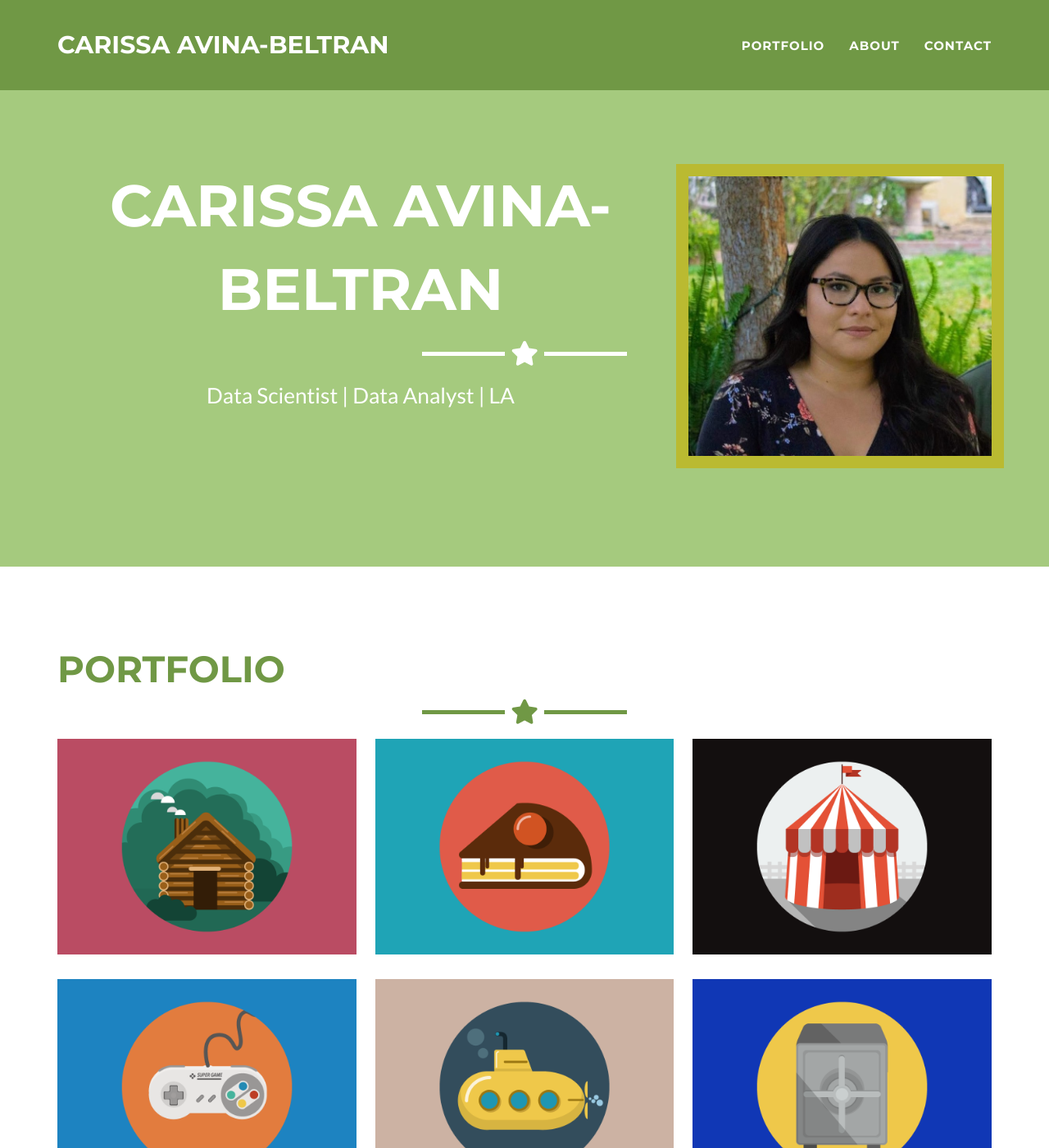
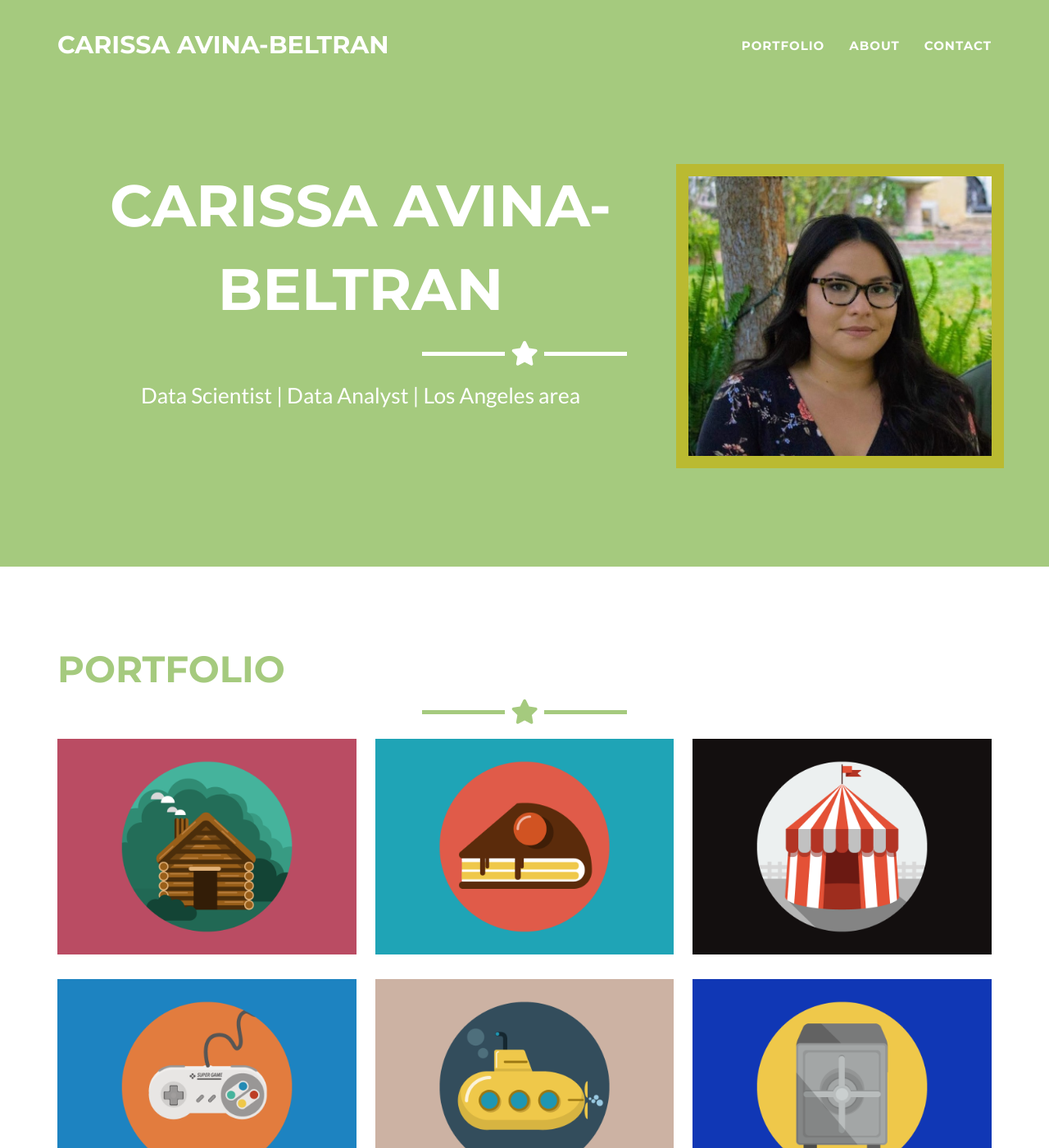
Before and after one commit to carissaavina/carissaavina.github.io, a Jekyll site: the page built from _posts/2014-07-18-project-1.markdown, in a window 1280 px wide and 1400 px high. Shown: the whole window at 82% size. Built offline with Jekyll 4.4.1, drawn with Linux system fonts in a browser that asks for light colours.

Commit message:
Update _config.yml

```diff
--- a/_config.yml
+++ b/_config.yml
@@ -4,7 +4,7 @@ email: carissaavina@gmail.com
 url: https://github.com/carissaavina/carissaavina.github.io
 description: "Write an awesome description for your new site here. You can edit this line in _config.yml. It will appear in your document head meta (for Google search results) and in your feed.xml site description."
 keywords: "your keywords, separated by commas"
-skills: "Data Scientist | Data Analyst | LA "
+skills: "Data Scientist | Data Analyst | Los Angeles area "
 meta_author: Avina-Beltran Carissa
 
 # Google webmaster tools
@@ -27,7 +27,7 @@ disqus_shortname: myshortname
 color:
   primary: A5CA7E #80B3FF
   primary-rgb: "165,202,126" #"128,179,255"
-  secondary: 709845 #FD6E8A
+  secondary: A5CA7E #FD6E8A
   secondary-dark: 709845 #A2122F
 
 # Footer settings
```
